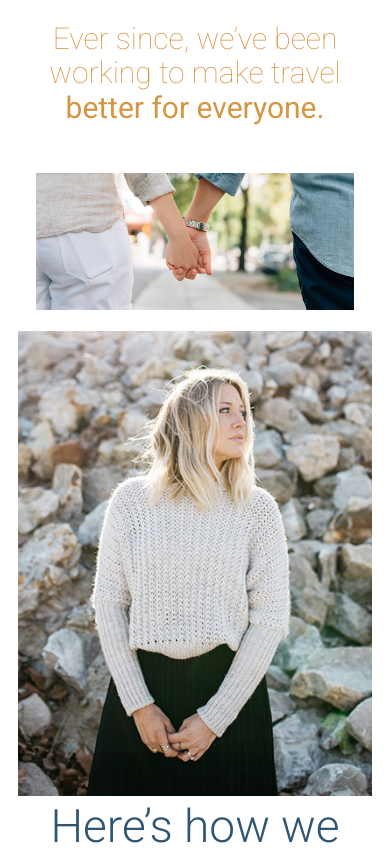
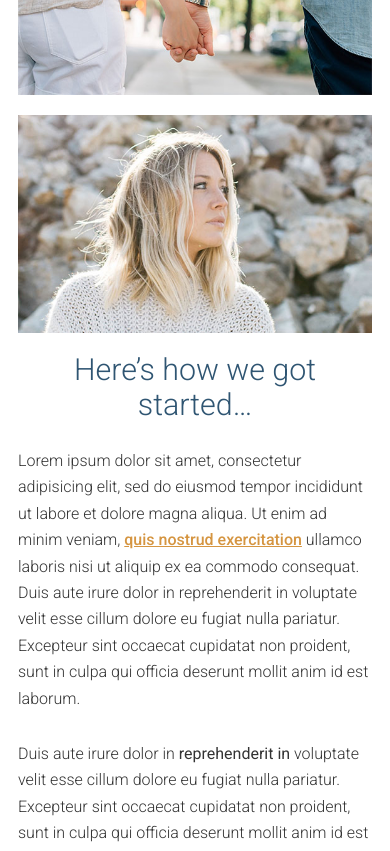
Before and after one commit to icanandiwill23/travel-again, a website: page app/index.html in a window 390 px wide. Shown: the part 853-1704 px from the top of the page. Drawn offline with Linux system fonts and the light colour scheme.

Commit message:
Completed Our-Beginning Desktop & Mobile Version

```diff
--- a/app/assets/styles/modules/_container.css
+++ b/app/assets/styles/modules/_container.css
@@ -17,4 +17,9 @@
       margin-bottom: 3.75rem;
     }
   }
+
+  .container{
+    padding-left: 0;
+    padding-right: 0;
+  }
 }
--- a/app/assets/styles/modules/_generic-container.css
+++ b/app/assets/styles/modules/_generic-container.css
@@ -2,9 +2,12 @@
 
   p{
     line-height: 1.65;
-    font-size: 1.125rem;
     font-weight: 300;
     margin: 0 0 1.8rem;
+
+    @mixin atSmall{
+      font-size: 1.125rem;
+    }
   }
 
   p a{
--- a/app/assets/styles/modules/_heading.css
+++ b/app/assets/styles/modules/_heading.css
@@ -1,7 +1,11 @@
 .heading{
-  font-size: 2.875rem;
+  font-size: 1.9rem;
   font-weight: 300;
   color: $mainBlue;
+
+  @mixin atMedium{
+    font-size: 2.875rem;
+  }
 
   &--centered{
     text-align: center;
@@ -30,6 +34,10 @@
   }
 
   &--font-small{
-    font-size: 1.875rem;
+    font-size: 1.2rem;
+
+    @mixin atMedium{
+      font-size: 1.875rem;
+    }
   }
 }
--- a/app/assets/styles/modules/_page-section.css
+++ b/app/assets/styles/modules/_page-section.css
@@ -1,5 +1,9 @@
 .page-section{
-  padding: 4.5rem 0;
+  padding: 2rem 0;
+
+  @mixin atMedium{
+    padding: 4.5rem 0;
+  }
 
   &--blue{
     background-color: $mainBlue;
--- a/app/assets/styles/modules/_row.css
+++ b/app/assets/styles/modules/_row.css
@@ -10,8 +10,15 @@
     padding-right: 65px;
   }
 
+  &--mb-until-med{
+    margin-bottom: 1rem;
+
+    @mixin atMedium{
+      margin-bottom: 0;
+    }
+  }
+
   /* Medium Media Query */
-
   @mixin atMedium{
     &--medium-4{
       width: 33.33%;
--- a/app/index.html
+++ b/app/index.html
@@ -48,12 +48,17 @@
       <h3 class="heading heading--light heading--centered heading--orange heading--b-margin-large heading--narrow heading--font-small">Ever since, we&rsquo;ve been working to make travel <strong>better for everyone.</strong></h3>
 
       <div class="container container--medium container--mb-on-medium">
-        <img src="assets/images/first-trip.jpg" alt="Couple walking down a street.">
+        <img sizes="(min-width: 992px), 100vw" srcset="assets/images/first-trip-low-res.jpg 565w, assets/images/first-trip.jpg 976w, assets/images/first-trip-hi-dpi.jpg 1952w" alt="Couple walking down a street.">
       </div>
 
       <div class="row row--gutters">
-        <div class="row--medium-4 row--medium-4-larger">
-          <img src="assets/images/our-start.jpg" alt="Our founder, Jane Doe">
+        <div class="row--medium-4 row--medium-4-larger row--mb-until-med">
+          <picture>
+            <source sizes="404px" srcset="assets/images/our-start.jpg 404w, assets/images/our-start-hi-dpi.jpg 808w" media="(min-width: 992px)">
+            <source sizes="320px" srcset="assets/images/our-start-portrait.jpg 382w, assets/images/our-start-portrait-hi-dpi.jpg 764w" media="(min-width: 768px)">
+            <source srcset="assets/images/our-start-landscape.jpg 800w, assets/images/our-start-landscape-hi-dpi.jpg 1600w" media="(min-width: 530px)">
+            <img src="assets/images/our-start-landscape-small.jpg" alt="Our founder, Jane Doe">
+          </picture>
         </div>
 
         <div class="row--medium-6 row--medium-6-smaller">
--- a/app/temp/styles/styles.css
+++ b/app/temp/styles/styles.css
@@ -455,8 +455,15 @@ img {
   }
 
 .page-section{
-  padding: 4.5rem 0;
+  padding: 2rem 0;
 }
+
+@media (min-width: 768px){
+
+.page-section{
+    padding: 4.5rem 0
+}
+  }
 
 .page-section--blue{
     background-color: #2f5572;
@@ -487,11 +494,23 @@ img {
   }
   }
 
+.container .container{
+    padding-left: 0;
+    padding-right: 0;
+  }
+
 .heading{
-  font-size: 2.875rem;
+  font-size: 1.9rem;
   font-weight: 300;
   color: #2f5572;
 }
+
+@media (min-width: 768px){
+
+.heading{
+    font-size: 2.875rem
+}
+  }
 
 .heading--centered{
     text-align: center;
@@ -520,7 +539,14 @@ img {
   }
 
 .heading--font-small{
-    font-size: 1.875rem;
+    font-size: 1.2rem;
+  }
+
+@media (min-width: 768px){
+
+.heading--font-small{
+      font-size: 1.875rem
+  }
   }
 
 .row::after{
@@ -535,6 +561,17 @@ img {
 
 .row--gutters > div{
     padding-right: 65px;
+  }
+
+.row--mb-until-med{
+    margin-bottom: 1rem;
+  }
+
+@media (min-width: 768px){
+
+.row--mb-until-med{
+      margin-bottom: 0
+  }
   }
 
 /* Medium Media Query */
@@ -561,9 +598,15 @@ img {
 
 .generic-container p{
     line-height: 1.65;
-    font-size: 1.125rem;
     font-weight: 300;
     margin: 0 0 1.8rem;
+  }
+
+@media (min-width: 530px){
+
+.generic-container p{
+      font-size: 1.125rem
+  }
   }
 
 .generic-container p a{
```
